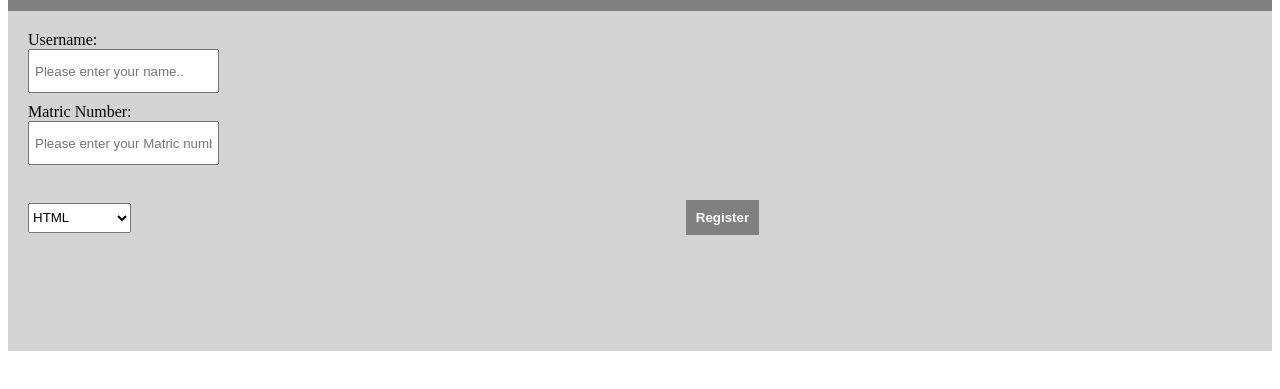
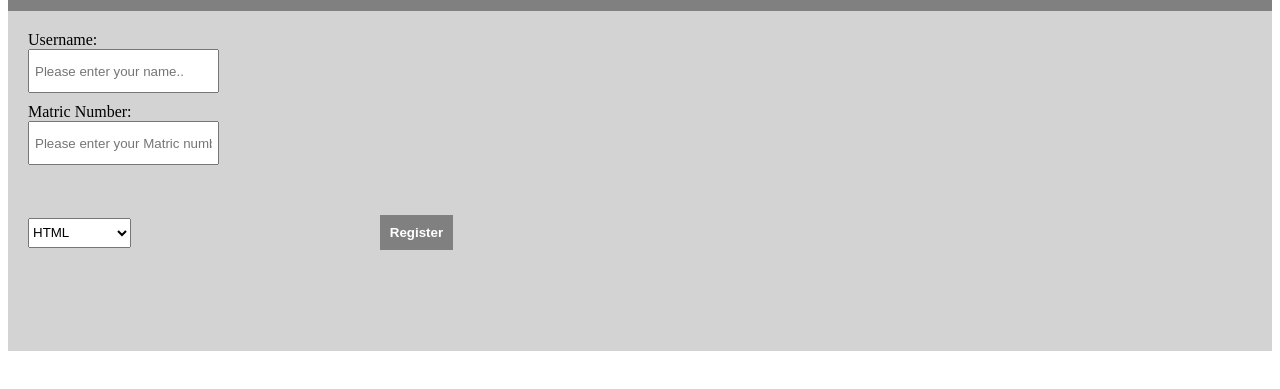
Before and after one commit to anjolabassey/online-test, a plain HTML site: page index.html in a window 1280 px wide. Shown: the part 97-486 px from the top of the page. Drawn offline with Linux system fonts and the light colour scheme.

Commit message:
styles buttons

```diff
--- a/css/style.css
+++ b/css/style.css
@@ -23,8 +23,8 @@ input[type="submit"] {
 	border: none;
 	font-weight: bold;
 	padding: 10px;
-	margin-top: 25px;
-	margin-left: 45%;
+	margin-top: 40px;
+	margin-left: 20%;
 }
 
 input[type="text"] {
```
